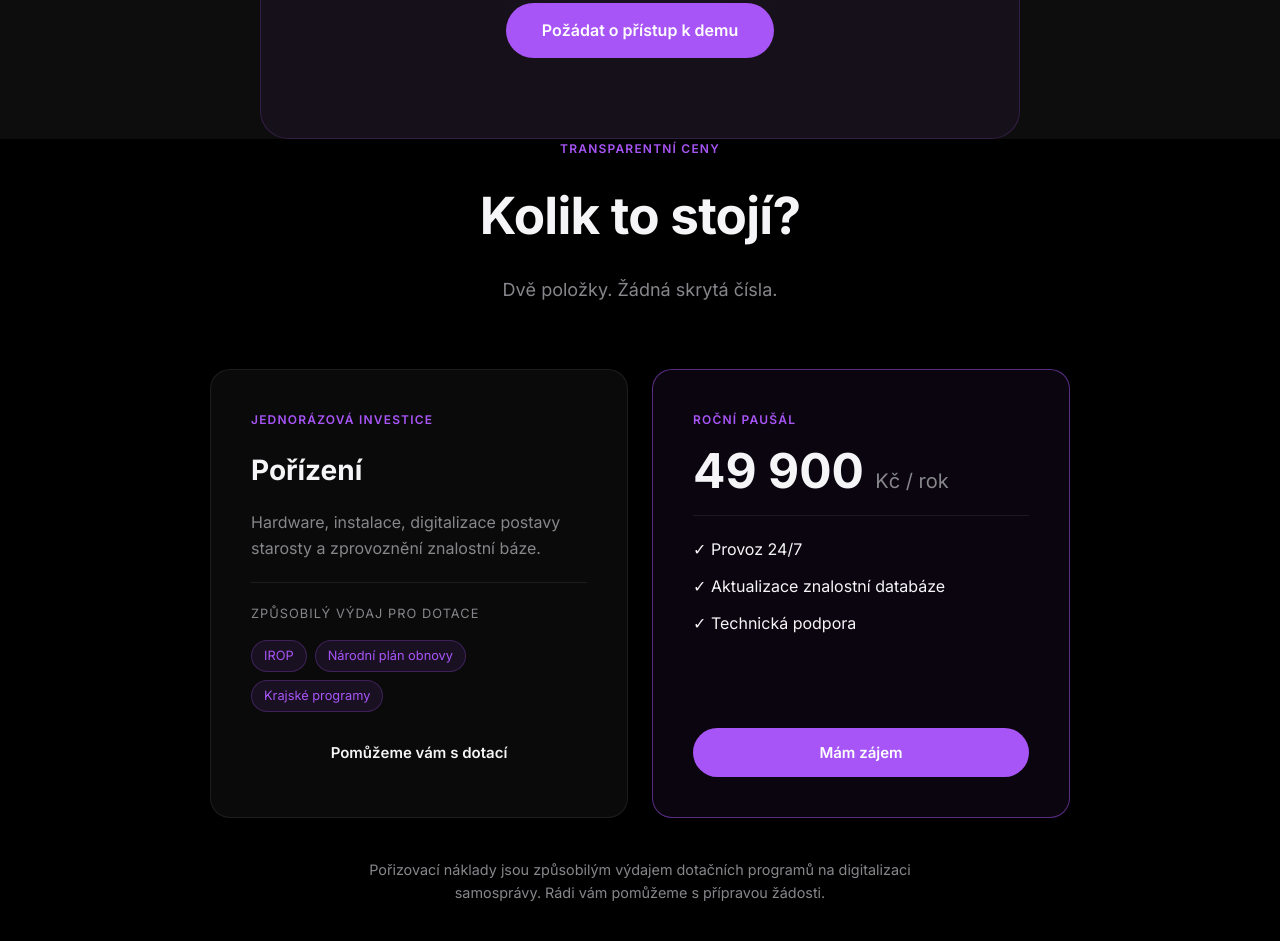
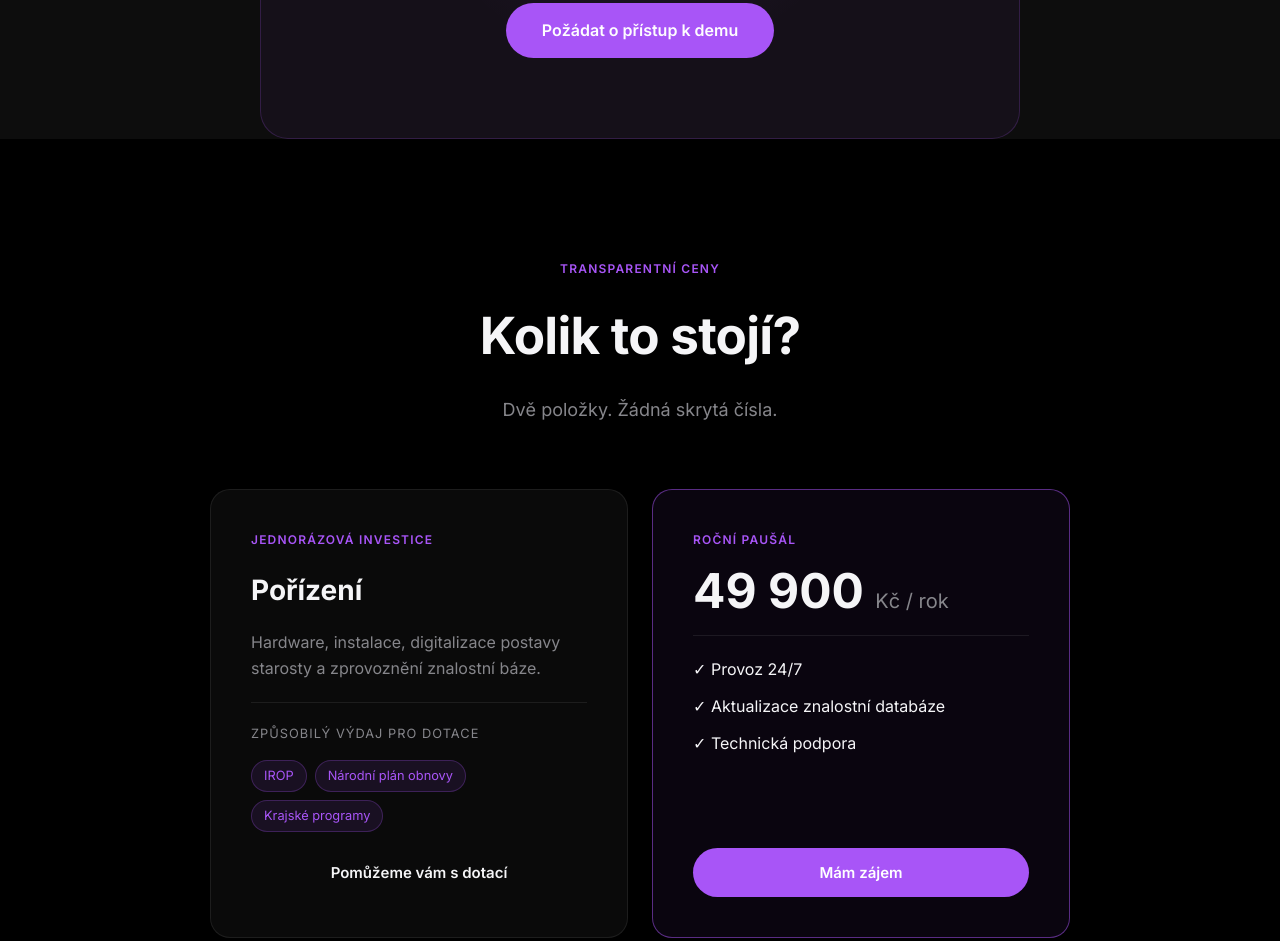
Before and after one commit to mnagovicz/ai-starosta-web, a plain HTML site: page index.html in a window 1280 px wide. Shown: the part 5323-6264 px from the top of the page. Drawn offline with Linux system fonts and the light colour scheme.

Commit message:
fix: přidán padding sekci Kolik to stojí

```diff
--- a/index.html
+++ b/index.html
@@ -194,7 +194,7 @@
   </section>
 
   <!-- INVESTICE -->
-  <section id="investice" class="section-dark">
+  <section id="investice" class="section section-dark">
     <div class="container">
       <div class="section-label">Transparentní ceny</div>
       <h2 class="section-title">Kolik to stojí?</h2>
```
